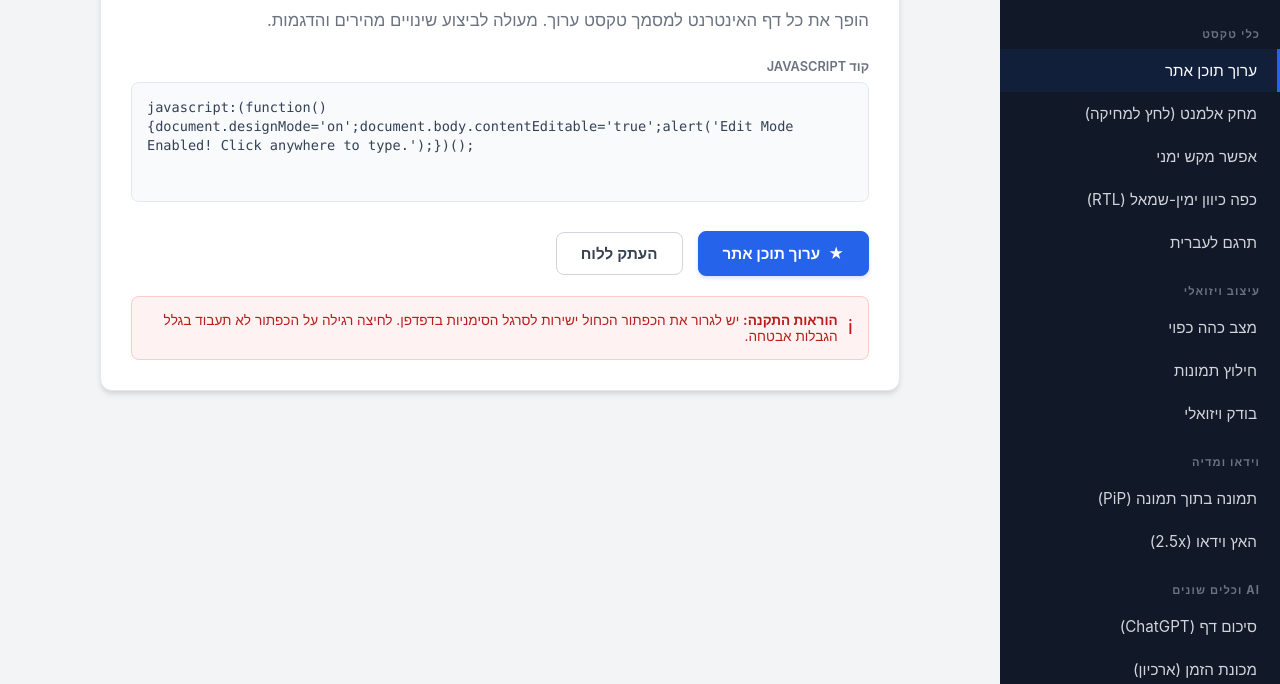
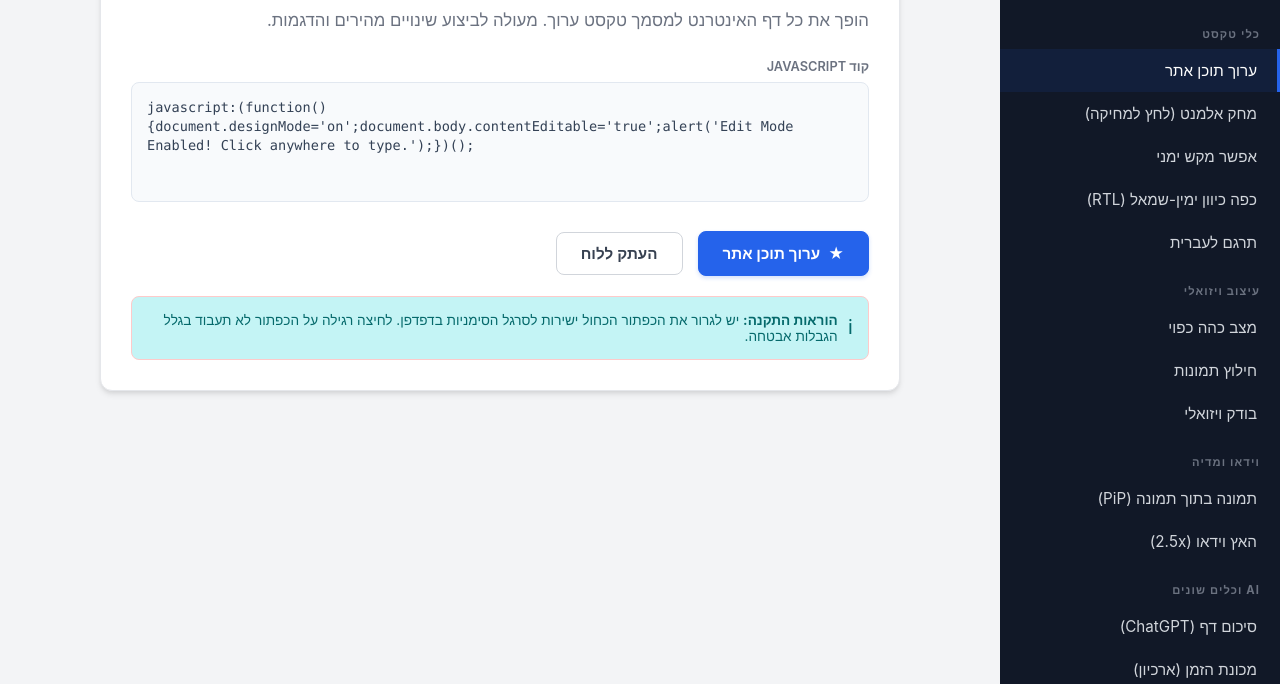
Before and after one commit to Ofirish/BMKLT, a plain HTML site: page index.html in a window 1280 px wide. Shown: the part 116-800 px from the top of the page. Drawn offline with Linux system fonts and the light colour scheme.

Commit message:
Update note-box styles with new colors

```diff
--- a/index.html
+++ b/index.html
@@ -270,8 +270,8 @@
         .note-box {
             margin-top: 20px;
             font-size: 0.85rem;
-            color: #b91c1c;
-            background: #fef2f2;
+            color: #05696b;
+            background: #c4f4f5;
             padding: 15px;
             border-radius: 8px;
             border: 1px solid #fecaca;
```
